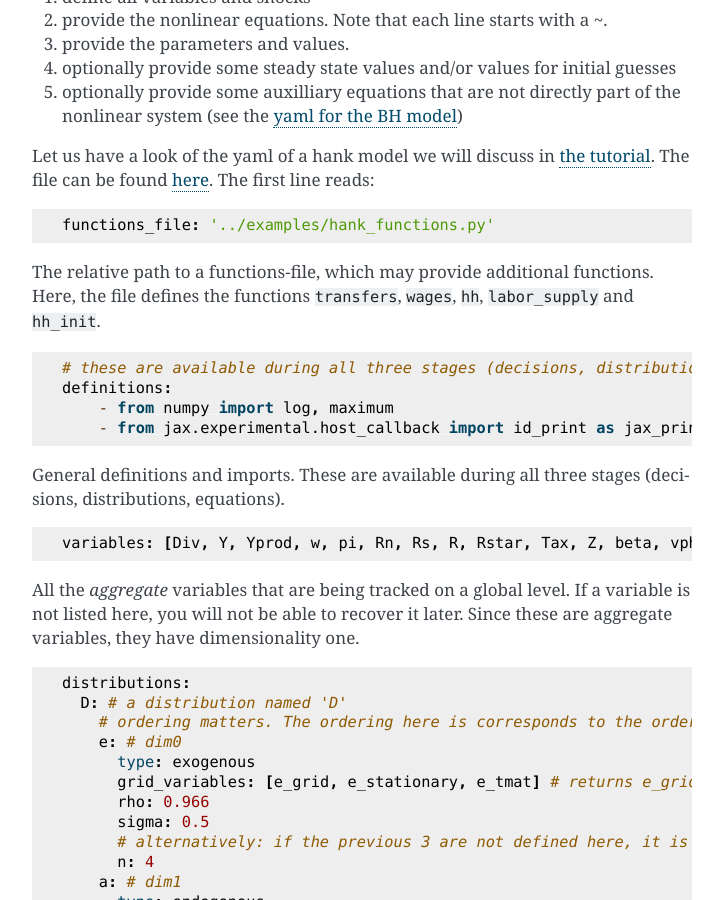
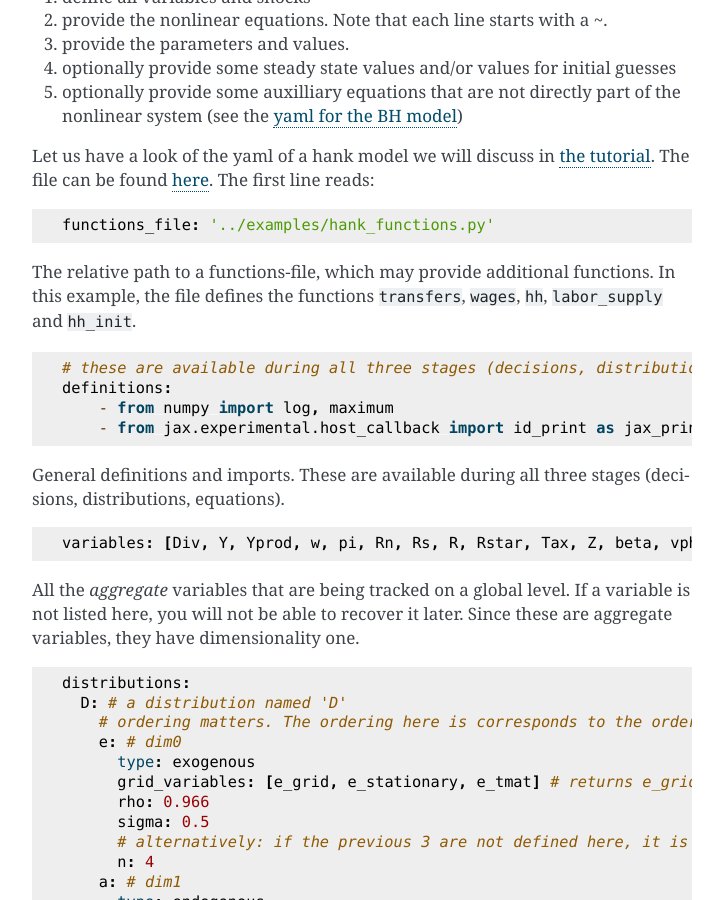
Before and after one commit to gboehl/econpizza, a Sphinx documentation site: the page built from docs/quickstart.rst, in a window 1280 px wide and 900 px high, scrolled down 1232 px. Shown: the whole window, without its empty margins (388-1111 px from the left). Built offline with Sphinx 7.4.7, drawn with Linux system fonts in a browser that asks for light colours.

Commit message:
Update the_yaml.rst

```diff
--- a/docs/the_yaml.rst
+++ b/docs/the_yaml.rst
@@ -16,7 +16,7 @@ Let us have a look of the yaml of a hank model we will discuss in `the tutorial
 
     functions_file: '../examples/hank_functions.py'
 
-The relative path to a functions-file, which may provide additional functions. Here, the file defines the functions ``transfers``, ``wages``, ``hh``, ``labor_supply`` and ``hh_init``.
+The relative path to a functions-file, which may provide additional functions. In this example, the file defines the functions ``transfers``, ``wages``, ``hh``, ``labor_supply`` and ``hh_init``.
 
 .. code-block::
 
```
